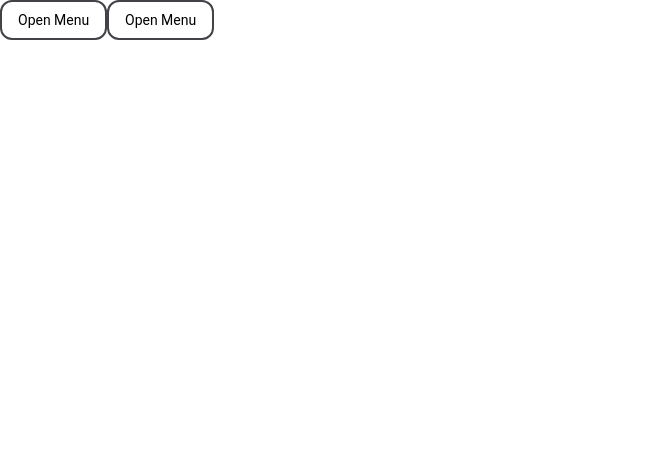
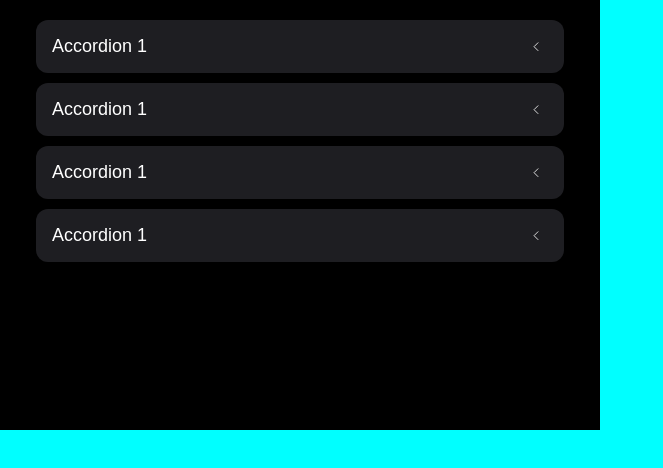
Before and after one commit to miguelrodriguezp99/miracle-ui, a React (Vite) app: page / in a window 1280 px wide. Shown: the top 468 px of the page, without its empty margins (0-663 px from the left). Built offline with nearby package versions, Linux system fonts and the light colour scheme.

Commit message:
[Accordion] Accordion added

```diff
--- a/src/App.css
+++ b/src/App.css
@@ -49,35 +49,35 @@ svg {
 
 :root {
   --color-default: #18181b;
-  --color-default-button: #424247;
+  --color-default: #424247;
   --color-primary: #006fee;
   --color-secondary: #9353d3;
   --color-success: #17c964;
   --color-warning: #f5a524;
   --color-danger: #f31260;
 
-  --color-default-button-1: #39393e;
+  --color-default-1: #39393e;
   --color-primary-1: #005bc4;
   --color-secondary-1: #6020a0;
   --color-success-1: #12a150;
   --color-warning-1: #c4841d;
   --color-danger-1: #c20e4d;
 
-  --color-default-button-2: #39393d;
+  --color-default-2: #39393d;
   --color-primary-2: #004493;
   --color-secondary-2: #481878;
   --color-success-2: #0e793c;
   --color-warning-2: #936316;
   --color-danger-2: #920b3a;
 
-  --color-default-button-3: #2a2a2f;
+  --color-default-3: #2a2a2f;
   --color-primary-3: #002e62;
   --color-secondary-3: #301050;
   --color-success-3: #095028;
   --color-warning-3: #62420e;
   --color-danger-3: #610726;
 
-  --color-default-button-4: #1e1e22;
+  --color-default-4: #1e1e22;
   --color-primary-4: #001731;
   --color-secondary-4: #180828;
   --color-success-4: #052814;
@@ -109,11 +109,11 @@ svg {
 .success,
 .warning,
 .danger {
-  --color: var(--color-default-button);
-  --color-2: var(--color-default-button-1);
-  --color-3: var(--color-default-button-2);
-  --color-4: var(--color-default-button-3);
-  --color-5: var(--color-default-button-4);
+  --color: var(--color-default);
+  --color-2: var(--color-default-1);
+  --color-3: var(--color-default-2);
+  --color-4: var(--color-default-3);
+  --color-5: var(--color-default-4);
   color: white;
 }
 
--- a/src/App.tsx
+++ b/src/App.tsx
@@ -1,12 +1,6 @@
 import React from "react";
 import "./App.css";
-import {
-  Button,
-  Dropdown,
-  DropdownItem,
-  DropdownMenu,
-  DropdownTrigger,
-} from "./stories";
+import { Accordion, AccordionItem } from "./stories";
 
 function App() {
   return (
@@ -14,51 +8,32 @@ function App() {
       <div
         style={{
           display: "flex",
+          height: "100vh",
+          backgroundColor: "aqua",
         }}
       >
-        <Dropdown>
-          <DropdownTrigger>
-            <Button radius="md" variant="bordered" color="default" blackText>
-              Open Menu
-            </Button>
-          </DropdownTrigger>
-          <DropdownMenu
-            position={"bottom"}
-            offset={0}
-            aria-label="Static Actions"
+        <div
+          style={{
+            maxWidth: "600px",
+            width: "100%",
+            height: "430px",
+            backgroundColor: "black",
+            padding: "20px",
+          }}
+        >
+          <div
+            style={{
+              fontFamily: "arial",
+            }}
           >
-            <DropdownItem textColor="aqua" key="new">
-              New file
-            </DropdownItem>
-            <DropdownItem key="copy">Copy link</DropdownItem>
-            <DropdownItem key="edit">Edit file</DropdownItem>
-            <DropdownItem key="delete" color="danger" variant="solid">
-              Delete file
-            </DropdownItem>
-          </DropdownMenu>
-        </Dropdown>
-
-        <Dropdown>
-          <DropdownTrigger>
-            <Button radius="md" variant="bordered" color="default" blackText>
-              Open Menu
-            </Button>
-          </DropdownTrigger>
-          <DropdownMenu
-            position={"bottom"}
-            offset={0}
-            aria-label="Static Actions"
-          >
-            <DropdownItem textColor="aqua" key="new">
-              New file
-            </DropdownItem>
-            <DropdownItem key="copy">Copy link</DropdownItem>
-            <DropdownItem key="edit">Edit file</DropdownItem>
-            <DropdownItem key="delete" color="danger" variant="solid">
-              Delete file
-            </DropdownItem>
-          </DropdownMenu>
-        </Dropdown>
+            <Accordion variant="splitted">
+              <AccordionItem />
+              <AccordionItem />
+              <AccordionItem />
+              <AccordionItem isLastItem />
+            </Accordion>
+          </div>
+        </div>
       </div>
     </>
   );
--- /dev/null
+++ b/src/stories/Accordion/Accordion.tsx
@@ -0,0 +1,21 @@
+import React from "react";
+import styles from "./accordion.module.css";
+import classNames from "classnames";
+import { AccordionVariants, variants } from "./constants";
+
+interface AccordionProps {
+  children: React.ReactNode;
+  variant?: AccordionVariants;
+  backgroundColor?: string;
+}
+
+export default function Accordion({
+  children,
+  variant = variants.solid,
+}: AccordionProps) {
+  return (
+    <div className={classNames(styles.accordion, styles[variant])}>
+      {children}
+    </div>
+  );
+}
--- /dev/null
+++ b/src/stories/Accordion/AccordionItem.tsx
@@ -0,0 +1,126 @@
+import React, { useState } from "react";
+import styles from "./accordion.module.css";
+import classNames from "classnames";
+import Divider from "../Divider";
+
+interface AccordionItemProps {
+  title?: string;
+  titleFontSize?: string;
+  titleColor?: string;
+  content?: string;
+  contentFontSize?: string;
+  contentColor?: string;
+  label?: string;
+  labelFontSize?: string;
+  labelColor?: string;
+  textBlack?: boolean;
+  isLastItem?: boolean;
+  backgroundColor?: string;
+}
+
+export default function AccordionItem({
+  title = "Accordion 1",
+  titleFontSize = "18px",
+  titleColor,
+  content = "Lorem ipsum dolor sit amet, consectetur adipiscing elit, sed do eiusmod tempor incididunt ut labore et dolore magna aliqua. Ut enim ad minim veniam, quis nostrud exercitation ullamco laboris nisi ut aliquip ex ea commodo consequat.",
+  contentFontSize = "16px",
+  contentColor,
+  label,
+  labelFontSize = "14px",
+  labelColor,
+  textBlack = false,
+  isLastItem = false,
+  backgroundColor,
+}: AccordionItemProps) {
+  const [isOpen, setIsOpen] = useState(false);
+  return (
+    <div
+      style={{
+        backgroundColor,
+      }}
+      className={styles.accordionItem}
+    >
+      <button
+        onClick={() => setIsOpen(!isOpen)}
+        className={classNames(styles.accordionButton)}
+      >
+        <div
+          className={classNames(styles.accordionButtonContent, {
+            [styles.textBlack]: textBlack,
+          })}
+        >
+          <div
+            style={{
+              fontSize: titleFontSize,
+              color: titleColor,
+            }}
+          >
+            {title}
+          </div>
+          {label && (
+            <span
+              style={{
+                fontSize: labelFontSize,
+                color: labelColor,
+              }}
+              className={classNames(styles.label, {
+                [styles.textBlack]: textBlack,
+              })}
+            >
+              {label}
+            </span>
+          )}
+        </div>
+
+        <div
+          className={classNames(styles.accordionButtonIcon, {
+            [styles.rotate]: isOpen,
+          })}
+        >
+          <svg
+            aria-hidden={isOpen}
+            fill="none"
+            focusable="false"
+            height="1em"
+            role="presentation"
+            viewBox="0 0 24 24"
+            width="24px"
+          >
+            <path
+              d="M15.5 19l-7-7 7-7"
+              stroke="currentColor"
+              strokeLinecap="round"
+              strokeLinejoin="round"
+              strokeWidth="1.5"
+            ></path>
+          </svg>
+        </div>
+      </button>
+      <section
+        aria-hidden={isOpen}
+        className={classNames(styles.accordionContent)}
+      >
+        <div>
+          <div
+            style={{
+              color: contentColor,
+              padding: "8px 0",
+              fontSize: contentFontSize,
+            }}
+            className={classNames(styles.content, {
+              [styles.textBlack]: textBlack,
+            })}
+          >
+            {content}
+          </div>
+        </div>
+      </section>
+
+      {!isLastItem && (
+        <div className={styles.divider}>
+          <Divider />
+        </div>
+      )}
+    </div>
+  );
+}
--- /dev/null
+++ b/src/stories/Accordion/accordion.module.css
@@ -0,0 +1,105 @@
+.accordion {
+  width: 100%;
+}
+
+.shadow {
+  background-color: var(--color-default-4);
+  padding: 0px 16px;
+  border-radius: 12px;
+}
+
+.bordered {
+  border: 2px solid var(--color-default-4);
+  border-radius: 12px;
+  padding: 0px 16px;
+}
+
+.splitted {
+  padding: 0px 16px;
+  border-radius: 12px;
+  display: flex;
+  flex-direction: column;
+  gap: 10px;
+
+  > .accordionItem {
+    background-color: var(--color-default-4);
+    border-radius: 12px;
+    padding: 0px 16px;
+  }
+
+  .divider {
+    display: none;
+  }
+}
+
+.accordionItem {
+  color: inherit;
+  display: flex;
+  flex-direction: column;
+  transition: height 0.3s ease;
+}
+
+.accordionButton {
+  font-family: inherit;
+  border: none;
+  width: 100%;
+  background-color: transparent;
+  padding: 1rem 0;
+  gap: 0.75rem;
+  display: flex;
+  align-items: center;
+  cursor: pointer;
+  transition: height 0.3s ease;
+}
+
+.accordionButtonContent {
+  display: flex;
+  flex: 1;
+  gap: 3px;
+  flex-direction: column;
+  align-items: start;
+  color: white;
+  transition: height 0.3s ease;
+}
+
+.accordionButtonIcon {
+  display: flex;
+  justify-content: center;
+  align-items: center;
+  transition: transform 0.3s ease;
+  color: white;
+}
+
+.rotate {
+  transform: rotate(-90deg);
+}
+
+.label {
+  color: rgb(196, 194, 194);
+}
+
+.label.textBlack {
+  color: rgb(56, 56, 56);
+}
+
+.content {
+  color: white;
+}
+
+.textBlack {
+  color: black;
+}
+
+.accordionContent {
+  display: grid;
+  grid-template-rows: 0fr;
+  transition: grid-template-rows 0.3s ease;
+}
+
+.accordionContent > div {
+  overflow: hidden;
+}
+
+.accordionContent[aria-hidden="true"] {
+  grid-template-rows: 1fr;
+}
--- /dev/null
+++ b/src/stories/Accordion/constants.ts
@@ -0,0 +1,7 @@
+export const variants = {
+  solid: "solid",
+  bordered: "bordered",
+  shadow: "shadow",
+  splitted: "splitted",
+} as const;
+export type AccordionVariants = (typeof variants)[keyof typeof variants];
--- a/src/stories/styles/global.css
+++ b/src/stories/styles/global.css
@@ -49,35 +49,35 @@ svg {
 
 :root {
   --color-default: #18181b;
-  --color-default-button: #424247;
+  --color-default: #424247;
   --color-primary: #006fee;
   --color-secondary: #9353d3;
   --color-success: #17c964;
   --color-warning: #f5a524;
   --color-danger: #f31260;
 
-  --color-default-button-1: #39393e;
+  --color-default-1: #39393e;
   --color-primary-1: #005bc4;
   --color-secondary-1: #6020a0;
   --color-success-1: #12a150;
   --color-warning-1: #c4841d;
   --color-danger-1: #c20e4d;
 
-  --color-default-button-2: #39393d;
+  --color-default-2: #39393d;
   --color-primary-2: #004493;
   --color-secondary-2: #481878;
   --color-success-2: #0e793c;
   --color-warning-2: #936316;
   --color-danger-2: #920b3a;
 
-  --color-default-button-3: #2a2a2f;
+  --color-default-3: #2a2a2f;
   --color-primary-3: #002e62;
   --color-secondary-3: #301050;
   --color-success-3: #095028;
   --color-warning-3: #62420e;
   --color-danger-3: #610726;
 
-  --color-default-button-4: #1e1e22;
+  --color-default-4: #1e1e22;
   --color-primary-4: #001731;
   --color-secondary-4: #180828;
   --color-success-4: #052814;
@@ -112,11 +112,11 @@ svg {
 .success,
 .warning,
 .danger {
-  --color: var(--color-default-button);
-  --color-2: var(--color-default-button-1);
-  --color-3: var(--color-default-button-2);
-  --color-4: var(--color-default-button-3);
-  --color-5: var(--color-default-button-4);
+  --color: var(--color-default);
+  --color-2: var(--color-default-1);
+  --color-3: var(--color-default-2);
+  --color-4: var(--color-default-3);
+  --color-5: var(--color-default-4);
   color: white;
 }
 
```
Also changed, not shown: src/stories/Accordion/index.ts (added, +2 -0 lines), src/stories/ButtonGroup/index.ts (+0 -1 lines), src/stories/index.ts (+4 -0 lines).
